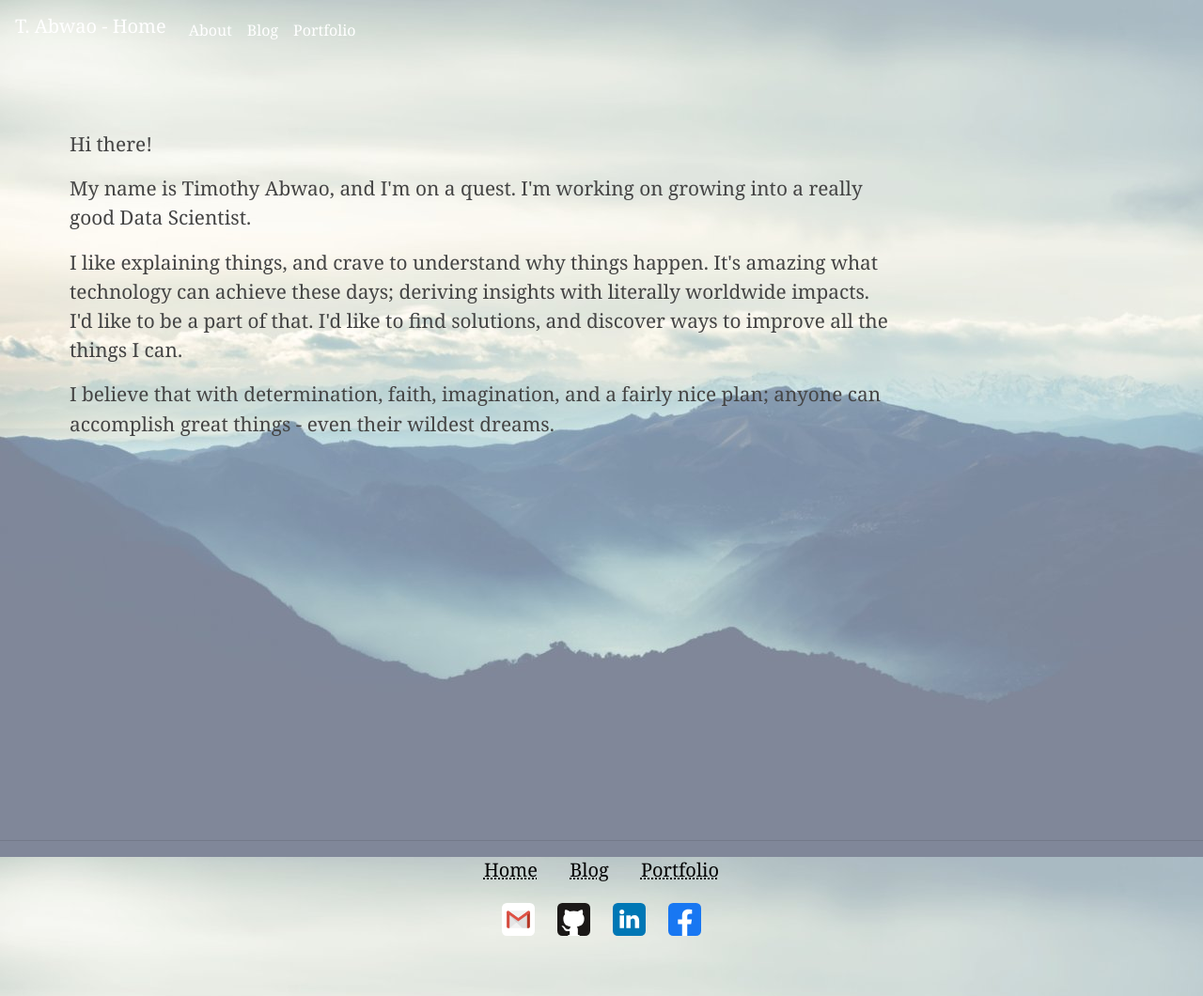
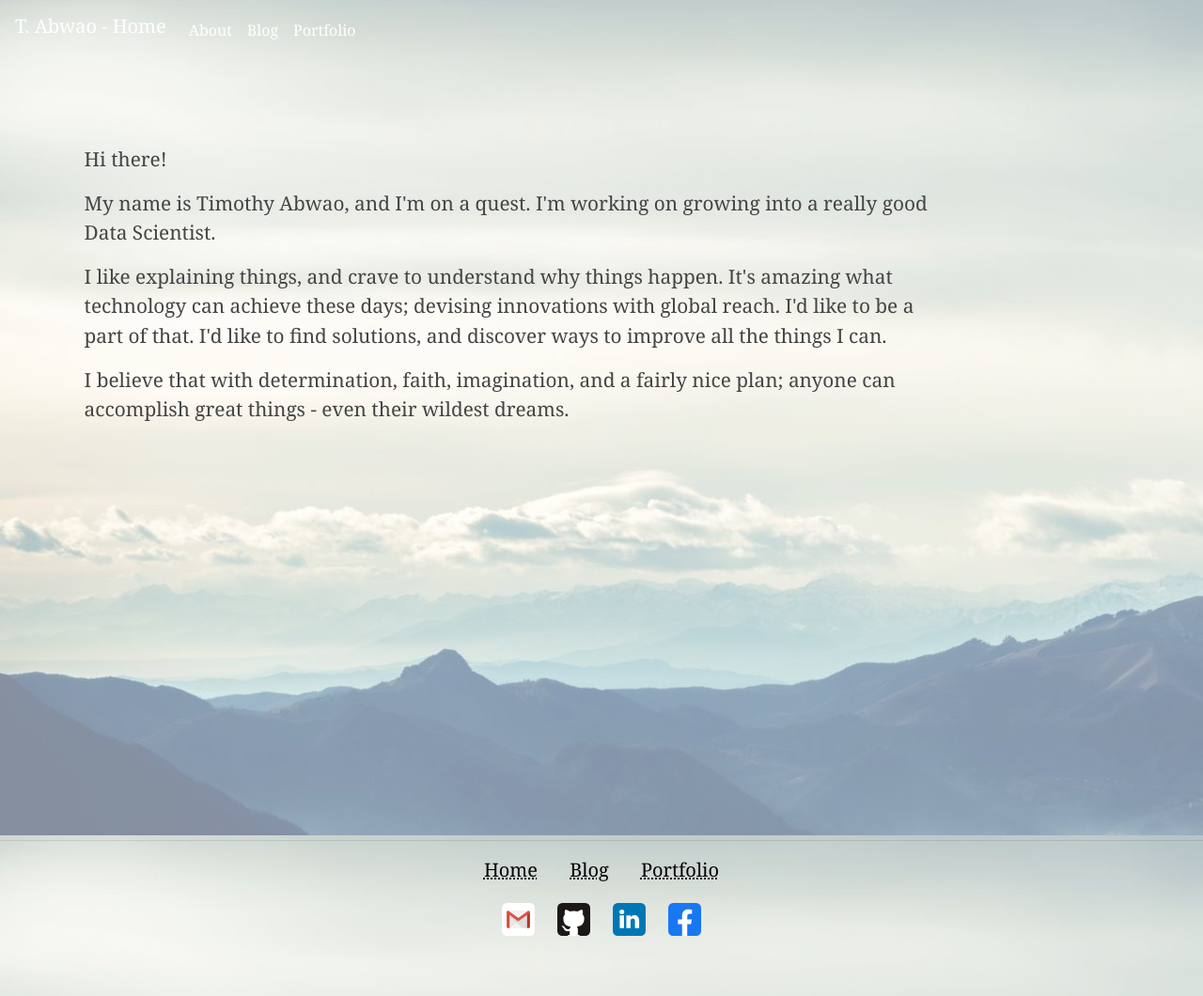
Before and after one commit to Tim-Abwao/tim-abwao.github.io, a Jekyll site: the page built from about.html, in a window 1280 px wide. Shown: the whole page at 94% size. Built offline with Jekyll 4.4.1, drawn with Linux system fonts in a browser that asks for light colours.

Commit message:
Updating about page

```diff
--- a/about.html
+++ b/about.html
@@ -7,31 +7,32 @@ title: Tim Abwao | About
 	body {
 		background: #c1c8ddb6 url(/assets/images/about_background_wide.jpg);
 	}
+
 	.personal-info {
-		padding: 10px;
-		margin: 5%;
+		margin: 7%;
 		font-size: 1.3em;
 		color: #444;
 		max-width: 900px;
 	}
+
 	@media only screen and (max-width: 1024px) {
 		body {
 			background: #c1c8ddb6 url(/assets/images/about_background_wide.jpg);
 			background-size: cover;
 		}
+
 		.personal-info {
 			margin: 10%;
 		}
 
 	}
+
 	@media only screen and (max-width: 500px) {
 		body {
 			background: #c1c8ddb6 url(/assets/images/about_background.jpg) no-repeat fixed;
 			background-size: cover;
 		}
 	}
-
-
 </style>
 </head>
 
@@ -43,7 +44,7 @@ title: Tim Abwao | About
 			<p>My name is Timothy Abwao, and I'm on a quest. I'm working on growing into a really good Data Scientist.
 			</p>
 			<p>I like explaining things, and crave to understand why things happen. It's amazing what technology can
-				achieve these days; deriving insights with literally worldwide impacts. I'd like to be a part of that.
+				achieve these days; devising innovations with global reach. I'd like to be a part of that.
 				I'd like to find solutions, and discover ways to improve all the things I can.</p>
 			<p>I believe that with determination, faith, imagination, and a fairly nice plan; anyone can accomplish
 				great things - even their wildest dreams.</p>
```
Also changed, not shown: assets/images/about_background.jpg, assets/images/about_background_wide.jpg.
